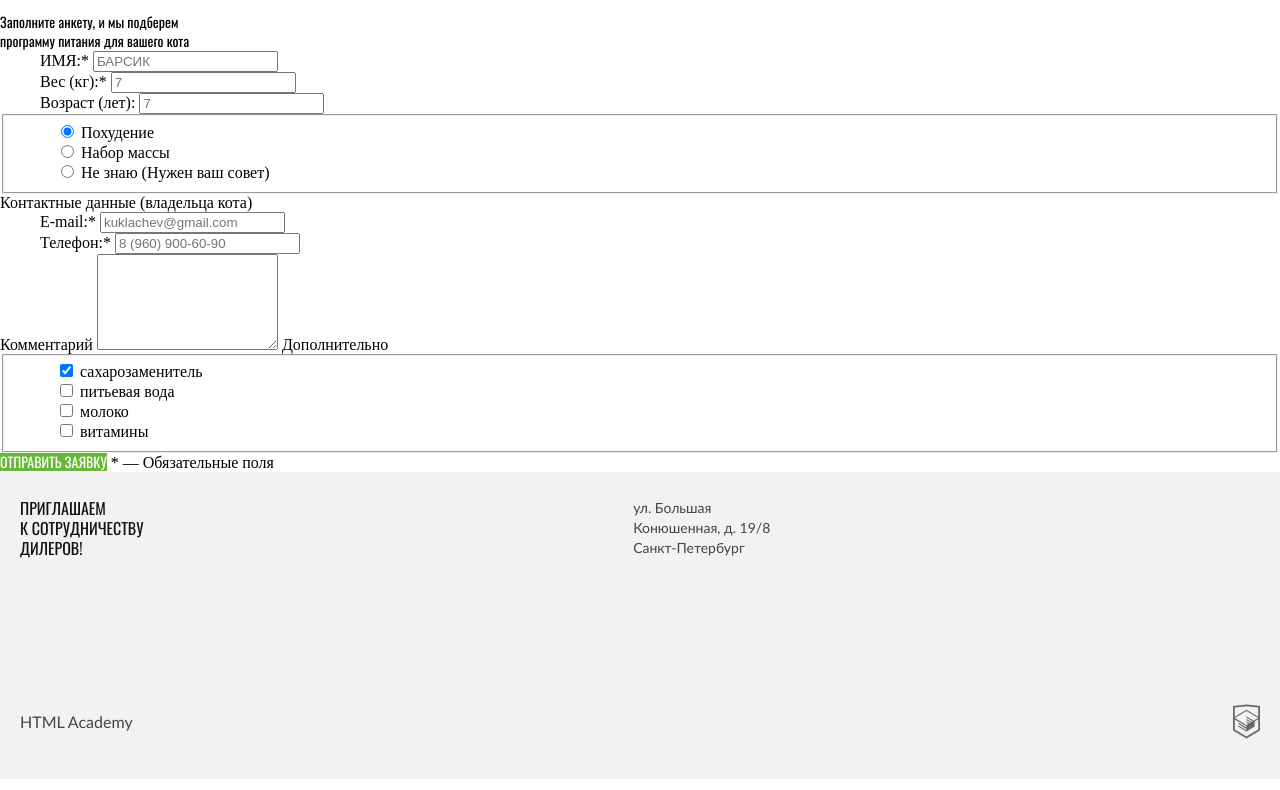
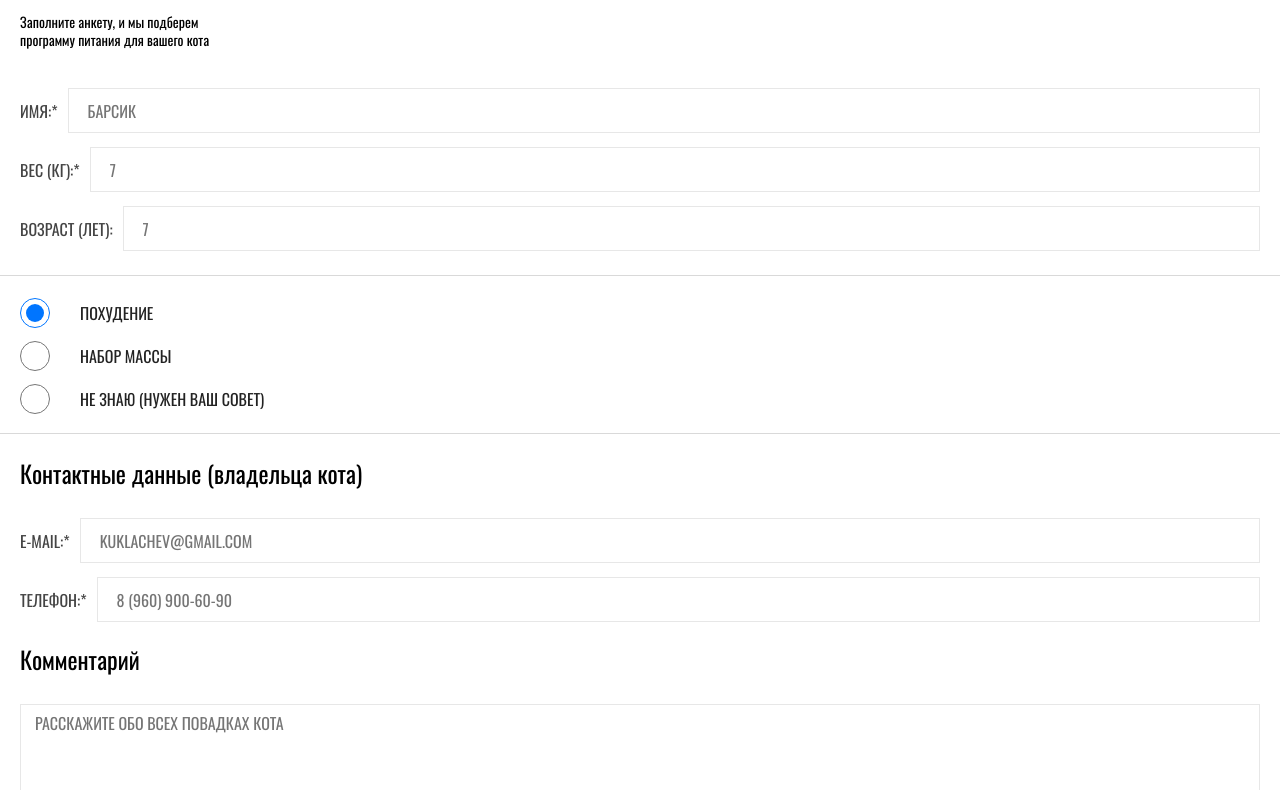
Before and after one commit to htmlacademy-adaptive/1616145-cat-energy-28, a website: page source/form.html in a window 1280 px wide. Shown: the part 166-956 px from the top of the page. Drawn offline with nearby package versions, Linux system fonts and the light colour scheme; files that its build step writes are made by us from their sources.

Commit message:
Добавлены стили для блоков страницы form

```diff
--- a/source/form.html
+++ b/source/form.html
@@ -109,9 +109,8 @@
       </ul>
 
       <span class="application-form__title">Комментарий</span>
-      <textarea class="application-form__textarea input-field" id="comment" name="comment" rows="6"
-        placeholder="Расскажите обо всех повАдках кота">
-        </textarea>
+      <textarea class="application-form__textarea input-field__textarea comment-field" id="comment" name="comment" rows="6"
+        placeholder="Расскажите обо всех повАдках кота"></textarea>
 
 
       <span class="application-form__title">Дополнительно</span>
--- /dev/null
+++ b/source/less/base/grid-margin.less
@@ -0,0 +1,4 @@
+.grid-margin() {
+  margin-left: 20px;
+  margin-right: 20px;
+}
--- a/source/less/blocks/about-cat-list.less
+++ b/source/less/blocks/about-cat-list.less
@@ -1,4 +1,11 @@
 .about-cat-list {
+  .grid-margin;
+  padding-left: 0;
+  display: flex;
+  flex-direction: column;
+  gap: 14px;
+  margin-bottom: 24px;
+
   &__item {
 
   }
--- a/source/less/blocks/additional-requests.less
+++ b/source/less/blocks/additional-requests.less
@@ -1,6 +1,14 @@
 .additional-requests {
+  padding: 0;
+  margin: 0;
+  margin-bottom: 34px;
+  border: none;
+
   &__list {
-
+    display: flex;
+    flex-direction: column;
+    gap: 12px;
+    padding: 0;
   }
 
   &__item {
--- a/source/less/blocks/application-form.less
+++ b/source/less/blocks/application-form.less
@@ -1,6 +1,11 @@
 .application-form {
+  display: flex;
+  flex-direction: column;
+  margin-bottom: 32px;
+
+
   &__input-list {
-
+    .grid-margin;
   }
 
   &__fieldset {
@@ -12,7 +17,11 @@
   }
 
   &__title {
-
+    display: block;
+    .grid-margin;
+    .fonts-title;
+    .font(24px; 26px; 400; #000000);
+    margin-bottom: 32px;
   }
 
   &__textarea {
@@ -20,14 +29,18 @@
   }
 
   &__checkbox-list {
-
+    .grid-margin;
   }
 
   &__button {
-
+    .grid-margin;
+    height: 40px;
+    margin-bottom: 21px;
   }
 
   &__hint {
-
+    .fonts-paragraph;
+    .font(14px; 16px; 400; #000000);
+    text-align: center;
   }
 }
--- /dev/null
+++ b/source/less/blocks/comment-field.less
@@ -0,0 +1,6 @@
+.comment-field {
+  .grid-margin;
+  display: flex;
+  margin-bottom: 23px;
+  resize: none;
+}
--- a/source/less/blocks/contacts-list.less
+++ b/source/less/blocks/contacts-list.less
@@ -1,4 +1,11 @@
 .contacts-list {
+  .grid-margin;
+  padding-left: 0;
+  display: flex;
+  flex-direction: column;
+  gap: 14px;
+  margin-bottom: 24px;
+
   &__item {
 
   }
--- a/source/less/blocks/form-page.less
+++ b/source/less/blocks/form-page.less
@@ -2,12 +2,17 @@
   &__title {
     .fonts-title;
     .font(36px; 36px; 400; #000000);
-    margin: 27px 0 37px;
+    .grid-margin;
+    margin-top: 27px;
+    margin-bottom: 37px;
   }
 
   &__subtitle {
+    display: block;
     .fonts-title;
-    .font(14px; 18px; 400; #000000)
+    .font(14px; 18px; 400; #000000);
+    .grid-margin;
+    margin-bottom: 39px;
   }
 
   &__form {
--- a/source/less/blocks/input-checkbox.less
+++ b/source/less/blocks/input-checkbox.less
@@ -1,6 +1,14 @@
 .input-checkbox {
+  display: flex;
+  align-items: center;
+  gap: 16px;
+  cursor: pointer;
+
   &__hidden {
-
+    width: 30px;
+    height: 30px;
+    margin: 0;
+    border: 1px solid #D9D9D9;
   }
 
   &__checkbox {
@@ -8,6 +16,8 @@
   }
 
   &__text {
-
+    .fonts-title;
+    .font(16px; 18px; 400; #000000);
+    text-transform: uppercase;
   }
 }
--- a/source/less/blocks/input-field.less
+++ b/source/less/blocks/input-field.less
@@ -1,13 +1,43 @@
 .input-field {
+  display: flex;
+  gap: 10px;
+  align-items: center;
+
+
   &__title {
+    .fonts-title;
+    .font(16px; 18px; 400; #444444);
+    text-transform: uppercase;
+    text-decoration: none;
 
   }
 
   &__text-field {
-
+    flex-grow: 1;
+    .fonts-title;
+    .font(16px; 18px; 400; #444444);
+    text-transform: uppercase;
+    padding: 14px 20px 13px;
+    box-shadow: inset 0 0 0 1px #E7E7E7;
+    border: none;
   }
 
   &__text-icon-field {
+    flex-grow: 1;
+    .fonts-title;
+    .font(16px; 18px; 400; #444444);
+    text-transform: uppercase;
+    padding: 14px 20px 13px;
+    box-shadow: inset 0 0 0 1px #E7E7E7;
+    border: none;
+  }
 
+  &__textarea {
+    .fonts-title;
+    .font(16px; 18px; 400; #444444);
+    text-transform: uppercase;
+    padding: 10px 15px;
+    box-shadow: inset 0 0 0 1px #E7E7E7;
+    border: none;
   }
 }
--- a/source/less/blocks/input-radio.less
+++ b/source/less/blocks/input-radio.less
@@ -1,9 +1,24 @@
 .input-radio {
+  display: flex;
+  align-items: center;
+  gap: 15px;
+  cursor: pointer;
+
   &__hidden {
-
+    width: 30px;
+    height: 30px;
+    margin: 0;
+    border: 1px solid #D9D9D9;
   }
 
   &__radio {
 
   }
+
+  &__text {
+    .fonts-title;
+    .font(16px; 18px; 400; #222222);
+    text-transform: uppercase;
+
+  }
 }
--- a/source/less/blocks/purpose.less
+++ b/source/less/blocks/purpose.less
@@ -1,6 +1,17 @@
 .purpose {
+  padding: 0;
+  margin: 0;
+  margin-bottom: 26px;
+  border: none;
+  border-top: 1px solid #D9D9D9;
+  border-bottom: 1px solid #D9D9D9;
+
+
   &__list {
-
+    display: flex;
+    flex-direction: column;
+    gap: 13px;
+    padding: 22px 20px 19px 20px;
   }
 
   &__item {
--- a/source/less/style.less
+++ b/source/less/style.less
@@ -3,6 +3,7 @@
 @import './base/base.less';
 @import './base/visually-hidden.less';
 @import './base/container.less';
+@import './base/grid-margin.less';
 
 // body
 @import './blocks/page.less';
@@ -35,6 +36,7 @@
 @import './blocks/about-cat-list.less';
 @import './blocks/additional-requests.less';
 @import './blocks/application-form.less';
+@import './blocks/comment-field.less';
 @import './blocks/contacts-list.less';
 @import './blocks/form-page.less';
 @import './blocks/purpose.less';
```
